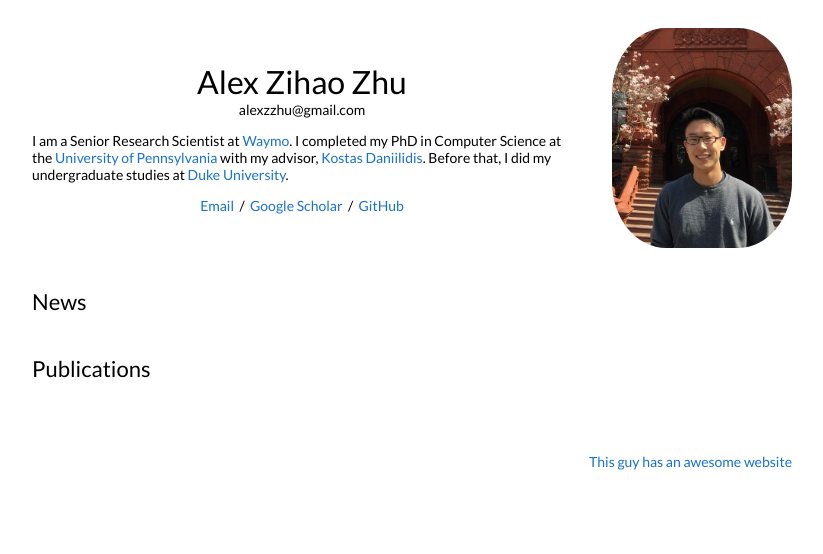
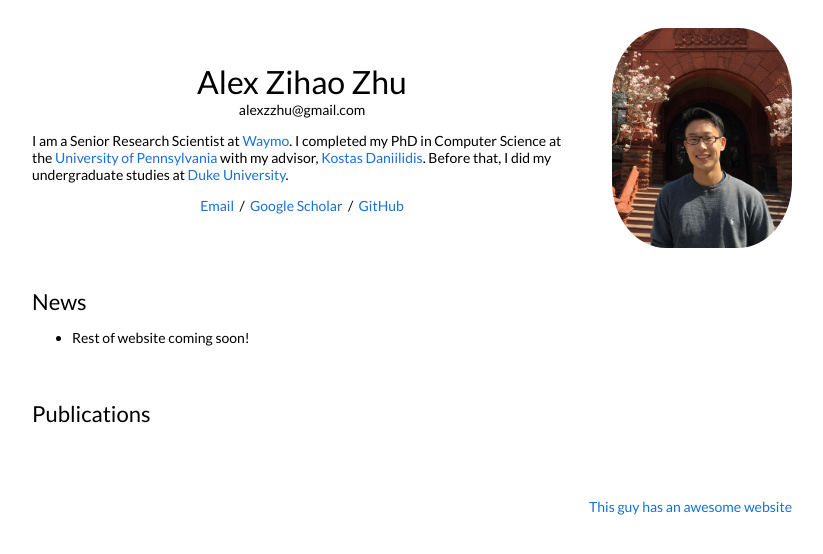
Before and after one commit to alexzzhu/alexzzhu.github.io, a plain HTML site: page index.html in a window 1280 px wide. Shown: the whole page, without its empty margins (228-1051 px from the left). Drawn offline with Linux system fonts and the light colour scheme.

Commit message:
Add coming soon message.

```diff
--- a/index.html
+++ b/index.html
@@ -111,7 +111,8 @@
             <td style="padding:20px;width:100%;vertical-align:middle">
               <heading>News</heading>
         <ul>
-   <!--li><span> <strong><font color="red"></font></strong></li-->
+	  <!--li><span> <strong><font color="red"></font></strong></li-->
+	  <li><span>Rest of website coming soon!</span></li>
         </ul>
             </td>
           </tr>
```
